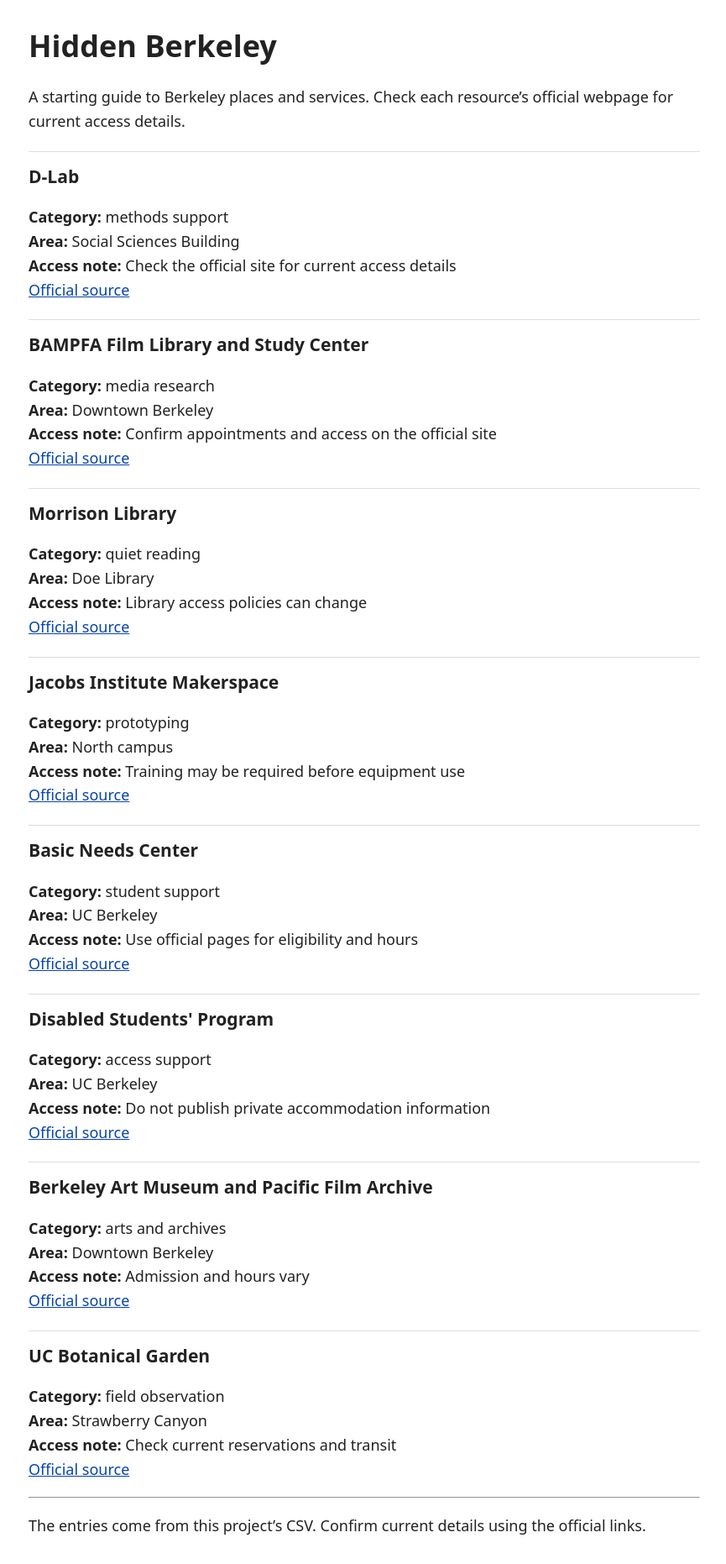
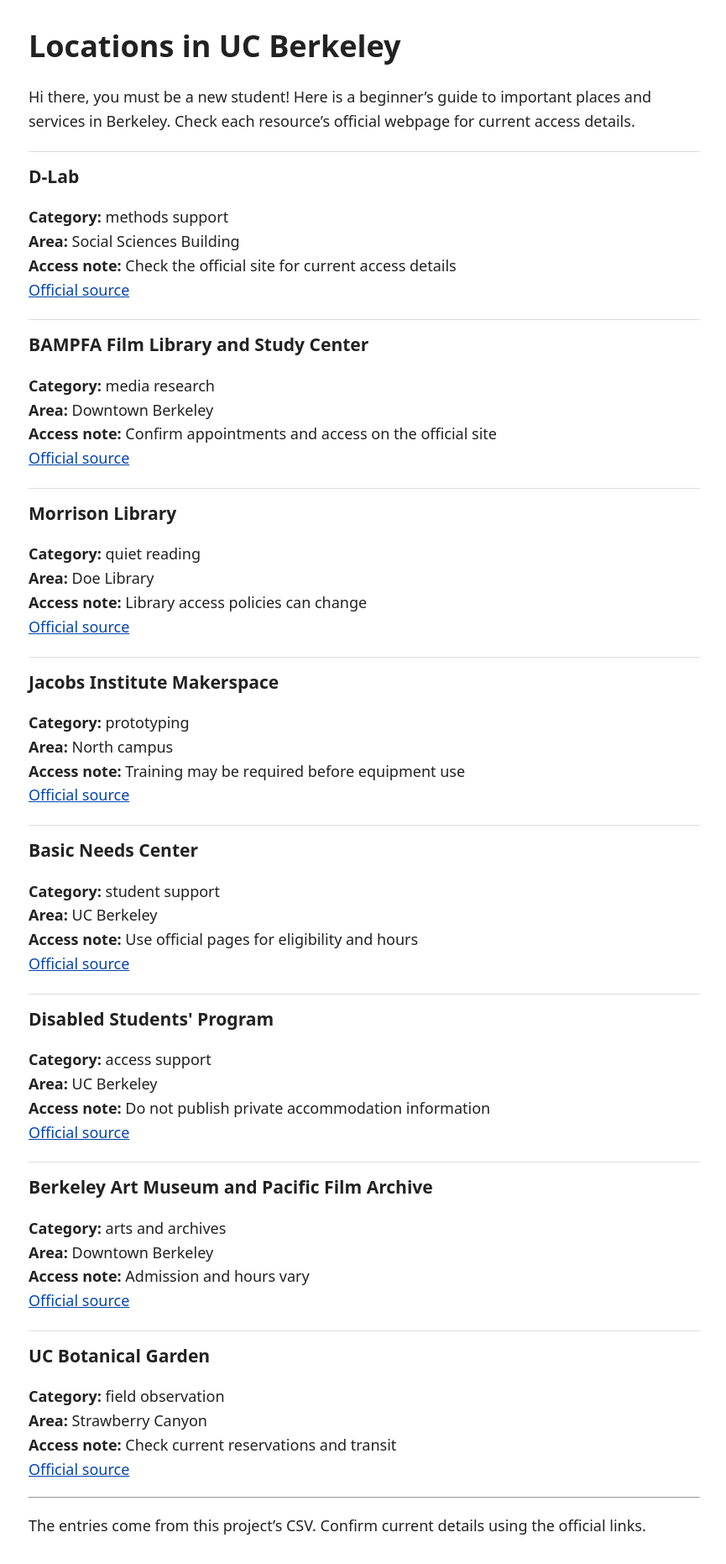
Before and after one commit to stephenwu02/hidden-berkeley, a Jekyll site: the page built from docs/index.md, in a window 1280 px wide. Shown: the whole page at 84% size, without its empty margins (206-1071 px from the left). Built offline with Jekyll 4.4.1, drawn with Linux system fonts in a browser that asks for light colours.

Commit message:
title and introduction change

```diff
--- a/docs/index.md
+++ b/docs/index.md
@@ -3,9 +3,9 @@
 title: Hidden Berkeley
 ---
 
-# Hidden Berkeley
+# Locations in UC Berkeley
 
-A starting guide to Berkeley places and services. Check each resource's official webpage for current access details.
+Hi there, you must be a new student! Here is a beginner's guide to important places and services in Berkeley. Check each resource's official webpage for current access details.
 
 <!-- Edit the heading and introduction above. The supplied loop below displays each row of the CSV. -->
 {% for resource in site.data.locations %}
```
